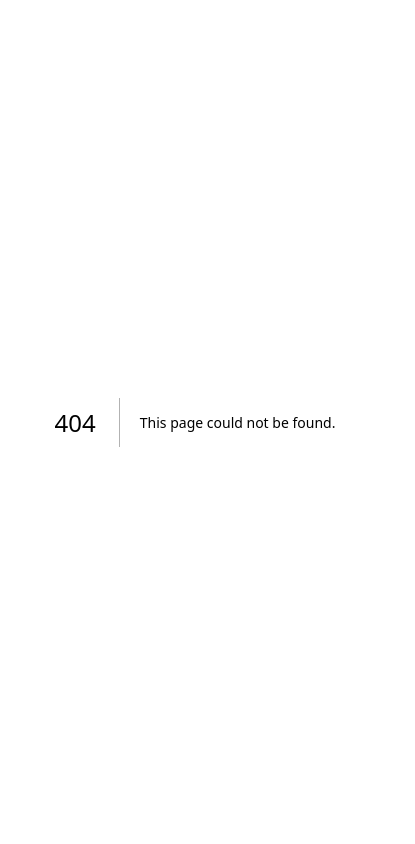
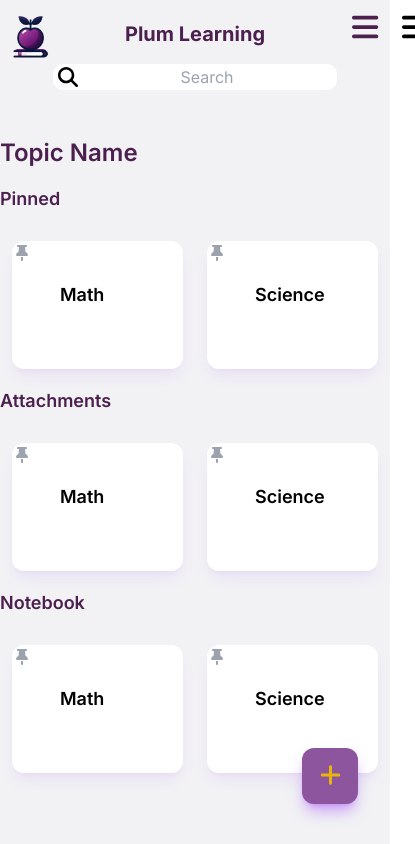
Before and after one commit to lingarner/plums, a Next.js app: page /topic in a window 390 px wide. Before the commit this address had no page. Shown: the whole page, 415 px wide, since content can reach past the window. Built offline with nearby package versions, Linux system fonts and the light colour scheme.

Commit message:
header mobile adjustment

```diff
--- a/src/app/components/headerMoblie.tsx
+++ b/src/app/components/headerMoblie.tsx
@@ -1,6 +1,7 @@
 import React, { useState } from 'react';
 import Image from 'next/image';
 import PlumLogo from '../images/plum_logo.png';
+
 import Link from 'next/link';
 import { FontAwesomeIcon } from '@fortawesome/react-fontawesome';
 import { faSearch, faBars, faTimes, faCog, faTachometerAlt, faList} from '@fortawesome/free-solid-svg-icons';
@@ -13,24 +14,37 @@ export default function HeaderMobile() {
   };
 
   return (
-    <>
-      <div className="flex items-center justify-between space-x-4 w-full mt-2 ml-2">
-        <Image src={PlumLogo} alt="Plum Logo" className="w-20" />
-        <h1 className="text-xl font-bold text-darkPlum max-w-[100px]">Plum Learning</h1>
-        <div className="flex items-center my-4 hover:text-buttonColor">
-          <Link href="/" className="flex items-center">
-            <>
-              <FontAwesomeIcon icon={faSearch} className="text-xl mr-2" />
-              <input placeholder='Search' className='text-md bg-transparent outline-none focus:border-darkPlum max-w-'/>
-            </>
-          </Link>
+    <header>
+
+      <div className='m-[7px] mt-[20px]'>
+
+        <Image src={PlumLogo} alt="Plum Logo" className=" absolute top-3 w-[12%] inline" />
+
+        <div className="flex items-center w-[100%] flex-col">
+
+          <h1 className="flex-none text-xl font-bold text-darkPlum">Plum Learning</h1>
+
+          <div className="flex items-center my-4 hover:text-buttonColor bg-white p-[0.75px] rounded-[10px]">
+            <Link href="/" className="flex items-center">
+              <>
+                <FontAwesomeIcon icon={faSearch} className="text-xl pl-[4px]" />
+                <input placeholder='Search' className='text-center text-md bg-transparent outline-none focus:border-darkPlum m-w-[10%] ml-3 mr-3'/>
+              </>
+            </Link>
+          </div>
+
         </div>
-        <div className="absolute top-6 right-3 text-darkPlum">
+
+        <div className="absolute top-3 right-3 text-darkPlum">
           <div className={`menu-toggle cursor-pointer ${menuOpen ? 'open' : ''}`} onClick={toggleMenu}>
             <FontAwesomeIcon icon={menuOpen ? faTimes : faBars} className="text-3xl" />
           </div>
         </div>
+
       </div>
+
+
+
       <div className={`side-menu fixed top-0 right-0 h-screen w-3/4 z-50 transition-transform duration-500 ease-in-out transform ${menuOpen ? 'translate-x-0' : 'translate-x-full'}`}>
         <div className="p-3">
           <div className={`menu-toggle cursor-pointer ${menuOpen ? 'open' : ''}`} onClick={toggleMenu}>
@@ -65,6 +79,6 @@ export default function HeaderMobile() {
         </ul>
         </div>
       </div>
-    </>
+    </header>
   );
 }
--- /dev/null
+++ b/src/app/topic/page.tsx
@@ -0,0 +1,62 @@
+'use client';
+import { useState, useEffect } from "react";
+import Image from "next/image";
+import HeaderMobile from "../components/headerMoblie";
+import SideMenu from "../components/Menu";
+import AddButton from "../components/addButton";
+import AttachmentCarousel from "../components/attachmentCarousel";
+import { Attachment } from "../types";
+
+
+function Home() {
+  const topics = ['Math', 'Science', 'English', 'History', 'Geography', 'Art'];
+  const [isSmallScreen, setIsSmallScreen] = useState(false);
+
+  const convertToTopics = (topics: string[]): Attachment[] => {
+    return topics.map(topic => ({
+      name: topic,
+      file: `This is the description for ${topic}`,
+      pinned: false,
+    }));
+
+
+  };
+  const topicObjects: Attachment[] = convertToTopics(topics);
+
+
+  return (
+    <main className="">
+    <div className="sm:hidden">
+      <>
+      <HeaderMobile/>
+      <h1 className="text-2xl font-semibold text-darkPlum mb-4 pt-6">Topic Name</h1>
+      <AttachmentCarousel title="Pinned" attachments={topicObjects}/>
+      <AttachmentCarousel title="Attachments" attachments={topicObjects}/>
+      <AttachmentCarousel title="Notebook" attachments={topicObjects}/>
+
+      <AddButton page = "topic"/>
+      </>
+      </div>
+
+    <div className="hidden sm:block">
+      <div>
+        <div className="flex">
+        <SideMenu />
+        <div className=" md:w-3/4  m-16 my-16">
+
+        <AttachmentCarousel title="Pinned" attachments={topicObjects}/>
+        <AttachmentCarousel title="Attachments" attachments={topicObjects}/>
+        <AttachmentCarousel title="Notebook" attachments={topicObjects}/>
+        </div>
+
+        <AddButton page="topic"/>
+        </div>
+      </div>
+    </div>
+
+
+  </main>
+  );
+}
+
+export default Home;
--- a/tailwind.config.ts
+++ b/tailwind.config.ts
@@ -18,6 +18,9 @@ const config: Config = {
         darkPlum: '#4C204E',
         sideMenu: '#8A5190'
       },
+      maxWidth: {
+        'fit-content': 'fit-content',
+      },
     },
   },
   plugins: [],
```
